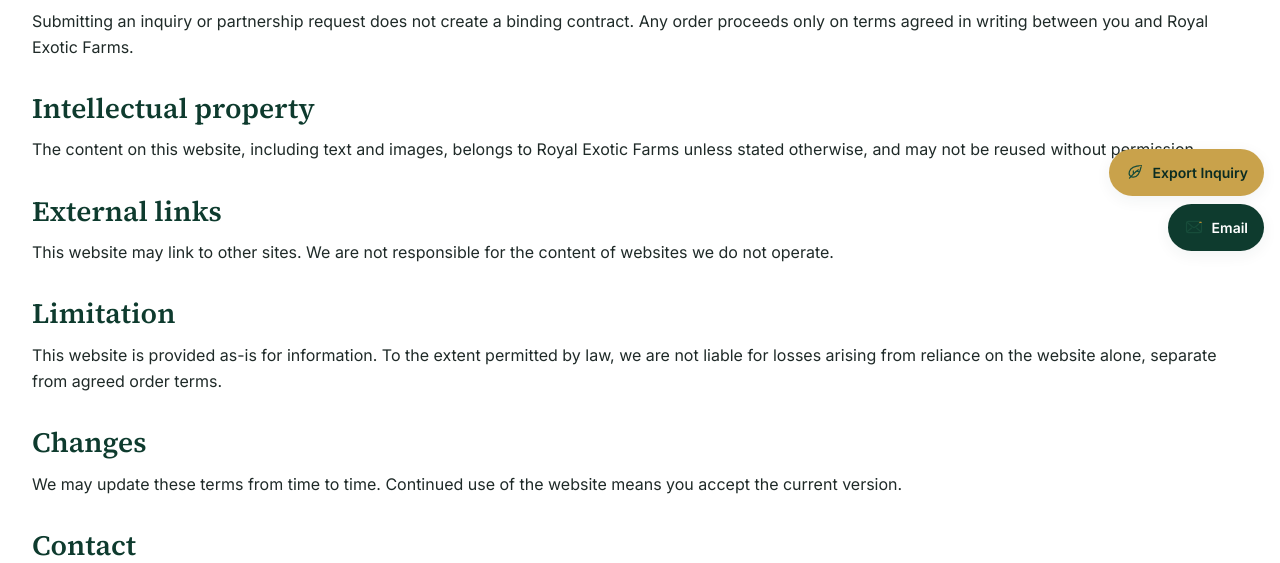
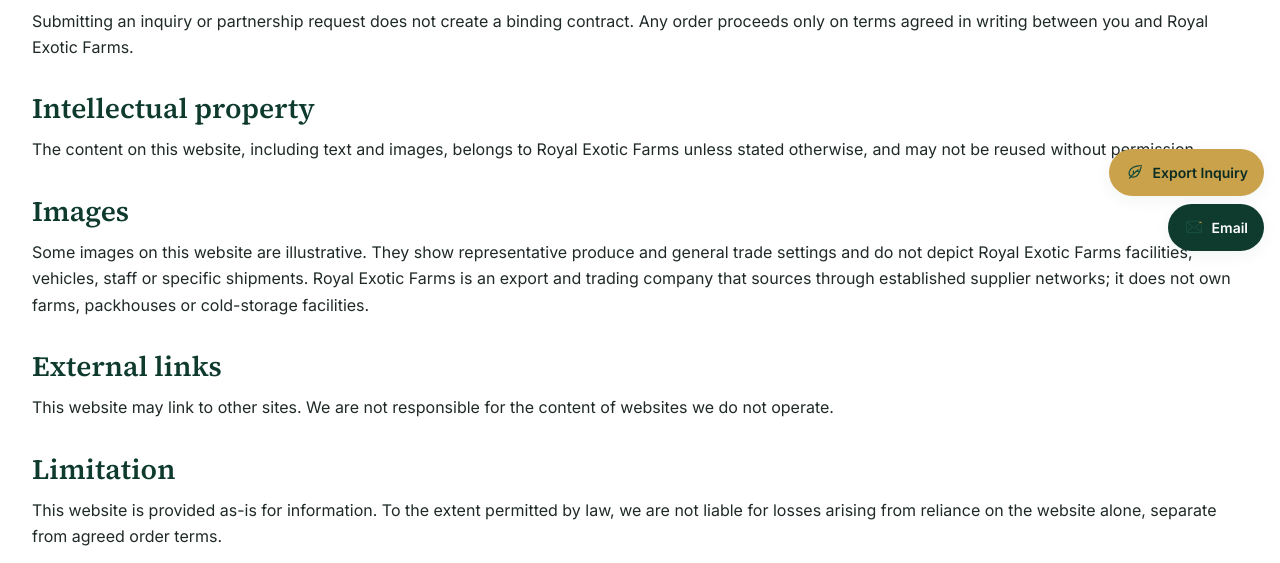
Before and after one commit to ITwArRiOr001/RoyalExotic-Farms, a Flask app: page /en/terms in a window 1280 px wide. Shown: the part 533-1096 px from the top of the page. Run offline with Flask 3, Linux system fonts and the light colour scheme; some libraries are stand-ins or nearby versions.

Commit message:
Update terms.html with image disclosure section
Added a section about image usage and transparency regarding the company's facilities.

```diff
--- a/templates/pages/terms.html
+++ b/templates/pages/terms.html
@@ -55,6 +55,12 @@
     <h2 class="legal__heading">{{ _("Intellectual property") }}</h2>
     <p>{{ _("The content on this website, including text and images, belongs to Royal Exotic Farms unless stated otherwise, and may not be reused without permission.") }}</p>
 
+    {# [P0] Transparent image disclosure. Generic produce and port imagery
+       remains in use until real photographs are supplied; images implying
+       company-owned facilities, vehicles or staff were removed. #}
+    <h2 class="legal__heading">{{ _("Images") }}</h2>
+    <p>{{ _("Some images on this website are illustrative. They show representative produce and general trade settings and do not depict Royal Exotic Farms facilities, vehicles, staff or specific shipments. Royal Exotic Farms is an export and trading company that sources through established supplier networks; it does not own farms, packhouses or cold-storage facilities.") }}</p>
+
     <h2 class="legal__heading">{{ _("External links") }}</h2>
     <p>{{ _("This website may link to other sites. We are not responsible for the content of websites we do not operate.") }}</p>
 
```
